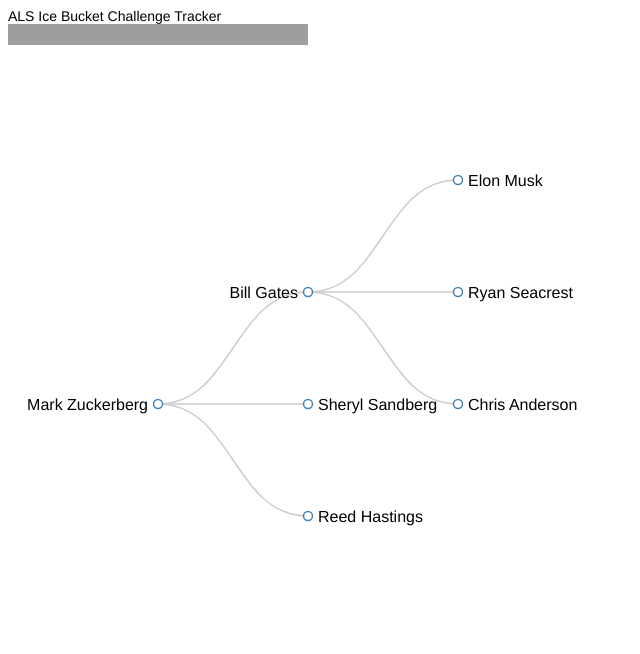
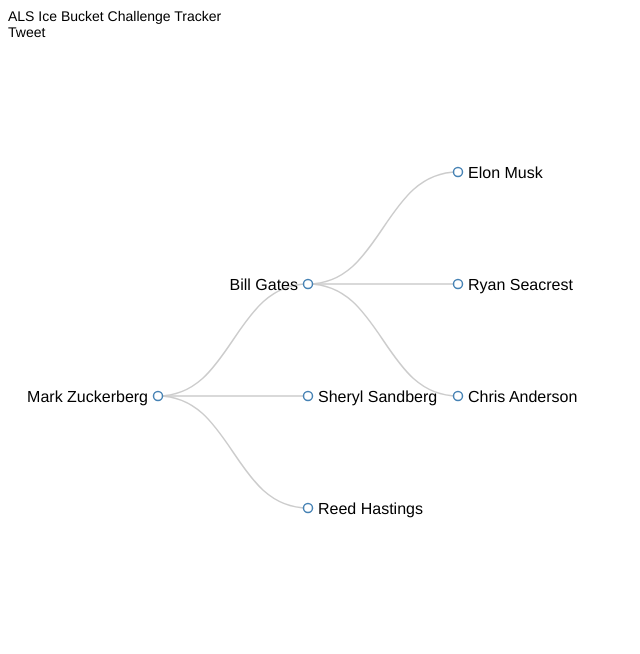
Before and after one commit to yuj/ice-bucket-challenge-tracker, a plain HTML site: page index.html in a window 1280 px wide. Shown: the top 654 px of the page, without its empty margins (0-640 px from the left). Drawn offline with Linux system fonts and the light colour scheme; grey boxes are pictures that could not be loaded.

Commit message:
added twitter share button

```diff
--- a/index.html
+++ b/index.html
@@ -37,9 +37,12 @@
 
 
 <body screen_capture_injected="true">
-<div id="body">
     <div>ALS Ice Bucket Challenge Tracker</div>
-    <iframe src="//www.facebook.com/plugins/like.php?href=http%3A%2F%2Fyuj.github.io%2Fice-bucket-challenge-tracker%2F&amp;width&amp;layout=button_count&amp;action=like&amp;show_faces=true&amp;share=true&amp;height=21&amp;appId=786367268079992" scrolling="no" frameborder="0" style="border:none; overflow:hidden; height:21px;" allowTransparency="true"></iframe>
+    <!--<iframe src="//www.facebook.com/plugins/like.php?href=http%3A%2F%2Fyuj.github.io%2Fice-bucket-challenge-tracker%2F&amp;width&amp;layout=button_count&amp;action=like&amp;show_faces=true&amp;share=true&amp;height=21&amp;appId=786367268079992" scrolling="no" frameborder="0" style="border:none; overflow:hidden; height:21px;" allowTransparency="true"></iframe> -->
+    <a href="https://twitter.com/share" class="twitter-share-button" data-url="http://yuj.github.io/ice-bucket-challenge-tracker/" data-text="Check out this site" data-hashtags="icebctracker">Tweet</a>
+    <script>!function(d,s,id){var js,fjs=d.getElementsByTagName(s)[0],p=/^http:/.test(d.location)?'http':'https';if(!d.getElementById(id)){js=d.createElement(s);js.id=id;js.src=p+'://platform.twitter.com/widgets.js';fjs.parentNode.insertBefore(js,fjs);}}(document, 'script', 'twitter-wjs');</script>
+
+    <div id="body">
 
     <script type="text/javascript">
 
```
